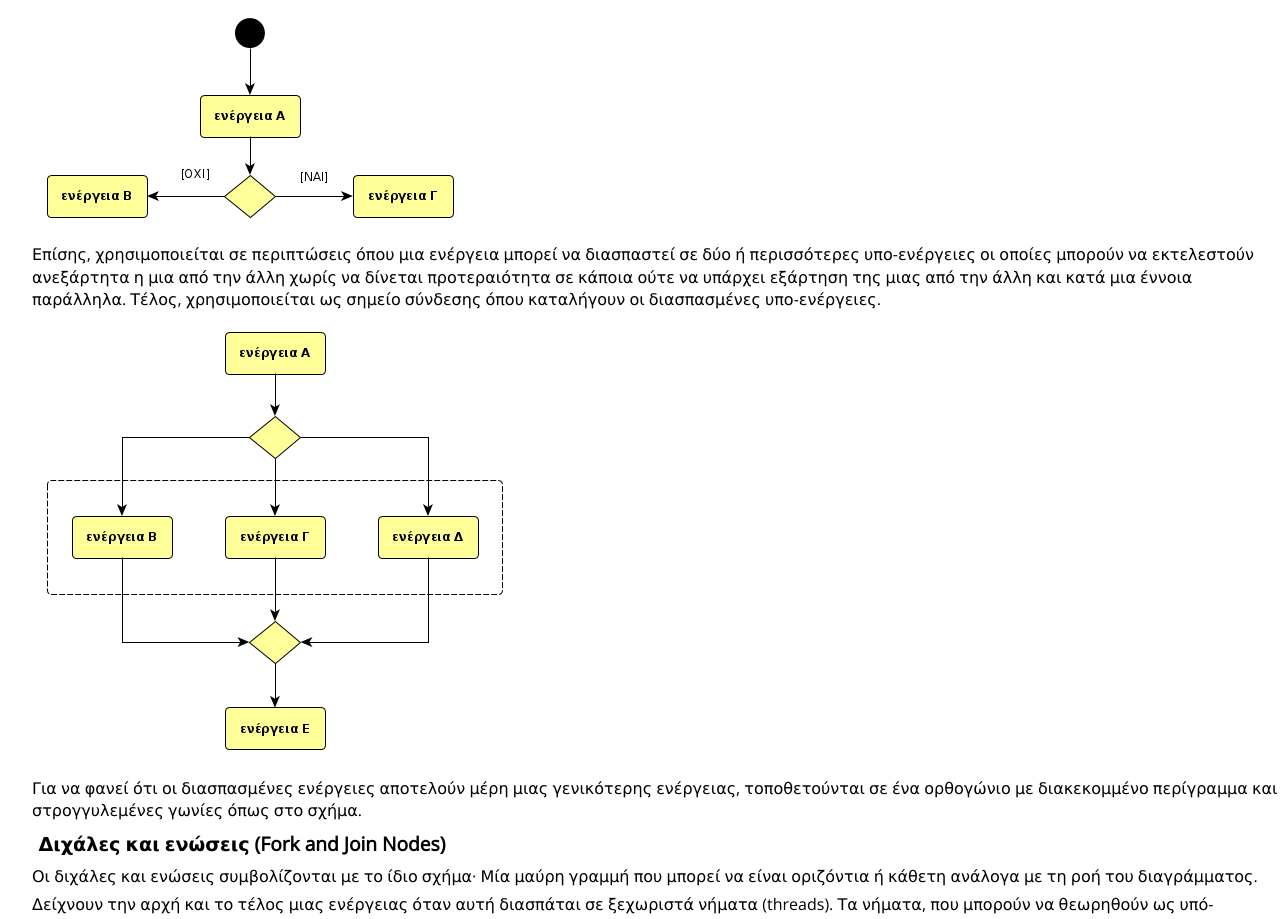
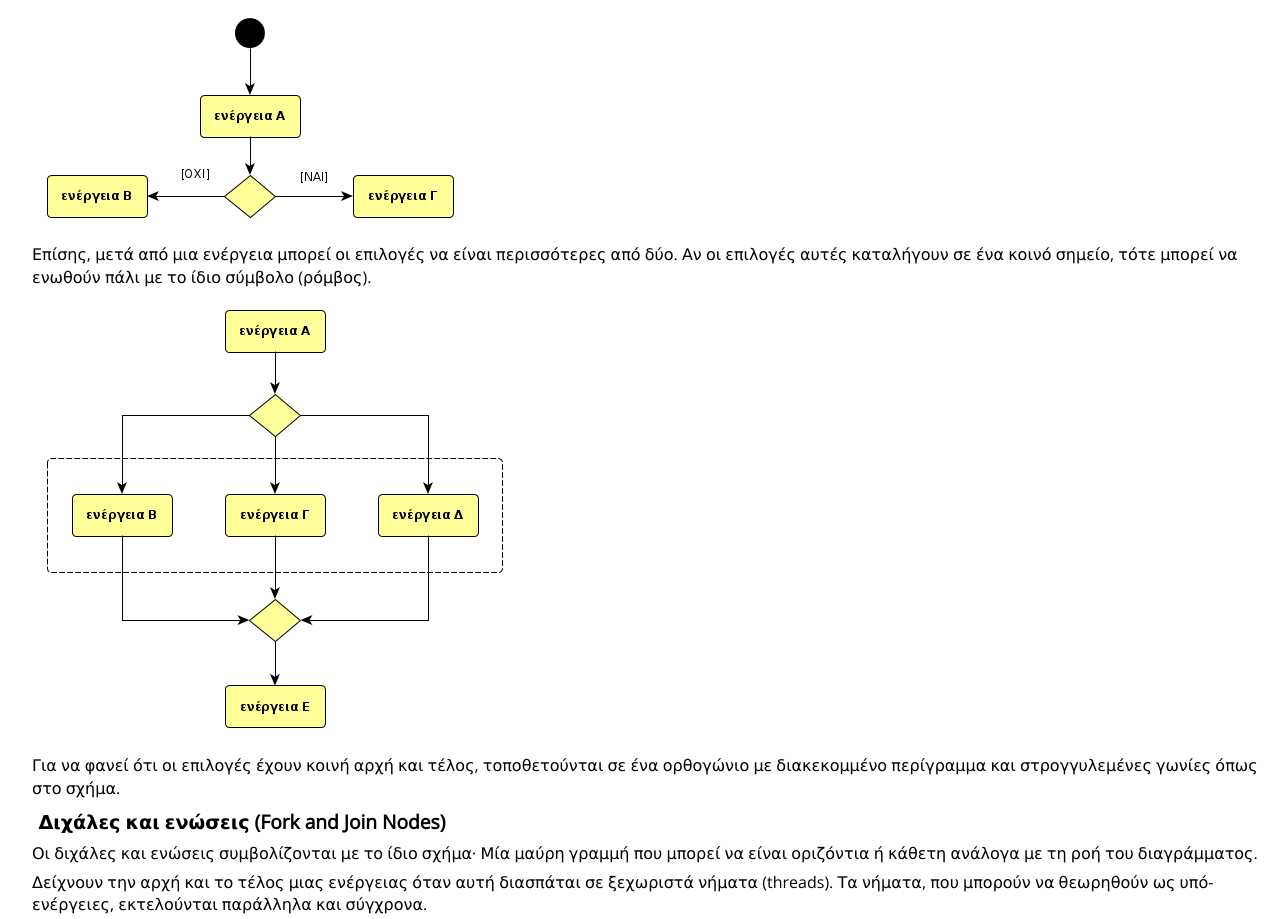
Before and after one commit to leonidas-tsaras/uml, a plain HTML site: page activitydiagrams.html in a window 1280 px wide. Shown: the part 1250-2169 px from the top of the page. Drawn offline with nearby package versions, Linux system fonts and the light colour scheme.

Commit message:
activity reviewed

```diff
--- a/activitydiagrams.html
+++ b/activitydiagrams.html
@@ -52,11 +52,10 @@
 		<section>
 			<p>Απεικονίζεται με έναν ρόμβο και δείχνει τις επιλογές που μπορεί να υπάρχουν στη ροή μιας ενέργειας. Σε κώδικα, μπορεί να αντιστοιχεί σε μια δομή: if ... else ... .</p>
 			<img src="images/activity_05.png">
-			<p>Επίσης, χρησιμοποιείται σε περιπτώσεις όπου μια ενέργεια μπορεί να διασπαστεί σε δύο ή περισσότερες υπο-ενέργειες οι οποίες μπορούν να εκτελεστούν ανεξάρτητα η μια από την άλλη χωρίς να δίνεται προτεραιότητα σε κάποια ούτε να υπάρχει εξάρτηση της μιας από την άλλη και κατά μια έννοια παράλληλα. Τέλος, χρησιμοποιείται ως σημείο σύνδεσης όπου καταλήγουν οι διασπασμένες υπο-ενέργειες.</p>
+			<p>Επίσης, μετά από μια ενέργεια μπορεί οι επιλογές να είναι περισσότερες από δύο. Αν οι επιλογές αυτές καταλήγουν σε ένα κοινό σημείο, τότε μπορεί να ενωθούν πάλι με το ίδιο σύμβολο (ρόμβος).</p>
 			<img src="images/activity_06.png">
-			<p>Για να φανεί ότι οι διασπασμένες ενέργειες αποτελούν μέρη μιας γενικότερης ενέργειας, τοποθετούνται σε ένα ορθογώνιο με διακεκομμένο περίγραμμα και στρογγυλεμένες γωνίες όπως στο σχήμα.</p>
+			<p>Για να φανεί ότι οι επιλογές έχουν κοινή αρχή και τέλος, τοποθετούνται σε ένα ορθογώνιο με διακεκομμένο περίγραμμα και στρογγυλεμένες γωνίες όπως στο σχήμα.</p>
 		</section>
-
 
 		<h4>Διχάλες και ενώσεις (Fork and Join Nodes)</h4>
 		<section>
@@ -91,7 +90,7 @@
 		<h5>Παράδειγμα</h5>
 		<section>
 		<p>Φόρμα εγγραφής με σημειώσεις.</p>
-		<img src="images/activity_form.png" width='700'>
+		<img src="images/activity_register.png" width='700'>
 		</section>
 	</body>
 </html>
```
Also changed, not shown: images/activity_login.png (added), images/activity_register.png (added), images/activity_reservation.png (added), images/usecases_booking.png (added), 3 other files.
